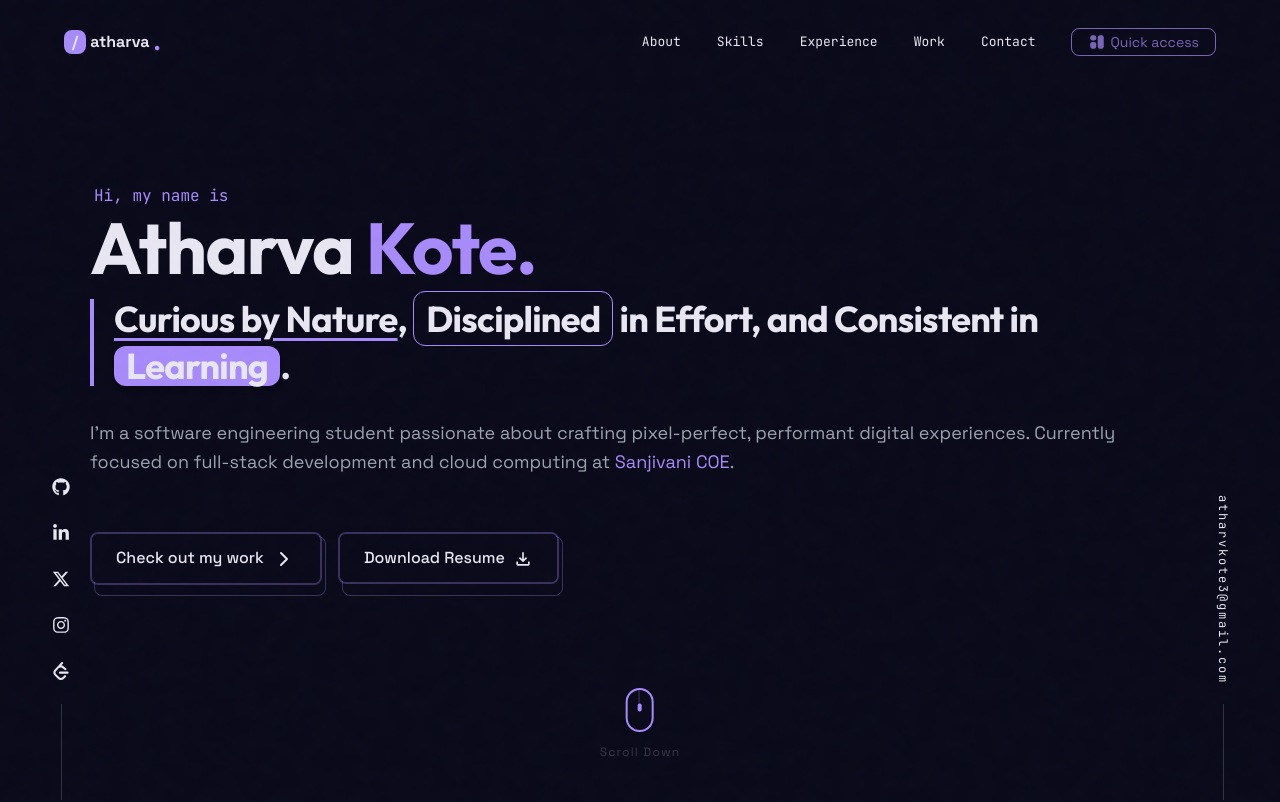
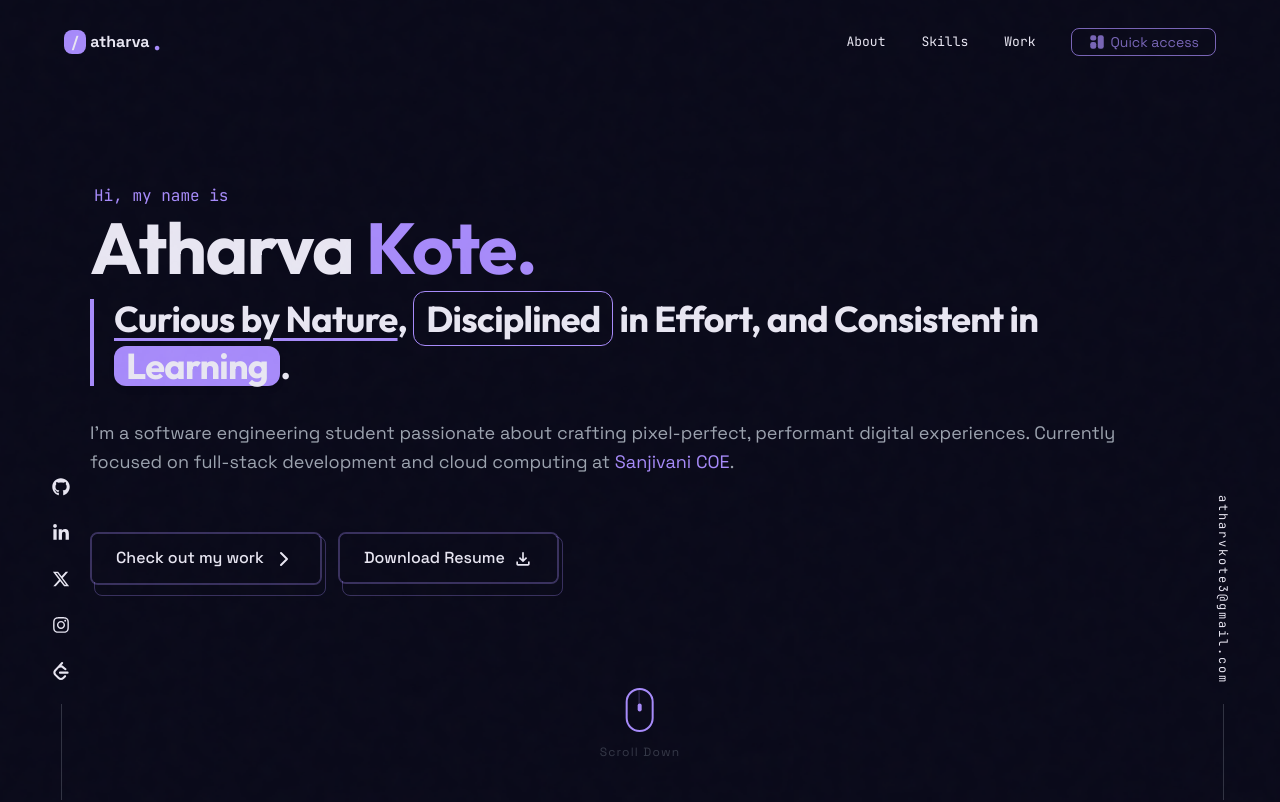
Before and after one commit to Atharvkote/portfolio, a React (Vite) app: page / in a window 1280 px wide. Shown: the top 802 px of the page. Built offline with nearby package versions, Linux system fonts and the light colour scheme; a web font is replaced by a local one.

Commit message:
feat : minor tweaks

```diff
--- a/src/components/navbar.tsx
+++ b/src/components/navbar.tsx
@@ -12,9 +12,7 @@ import { FaXTwitter } from "react-icons/fa6";
 const NAV_LINKS = [
   { name: "About", href: "/#about", type: "hash" },
   { name: "Skills", href: "/skills", type: "route" },
-  { name: "Experience", href: "/#experience", type: "hash" },
   { name: "Work", href: "/work", type: "route" },
-  { name: "Contact", href: "/#contact", type: "hash" },
 ];
 
 const SOCIAL_LINKS = [
```
